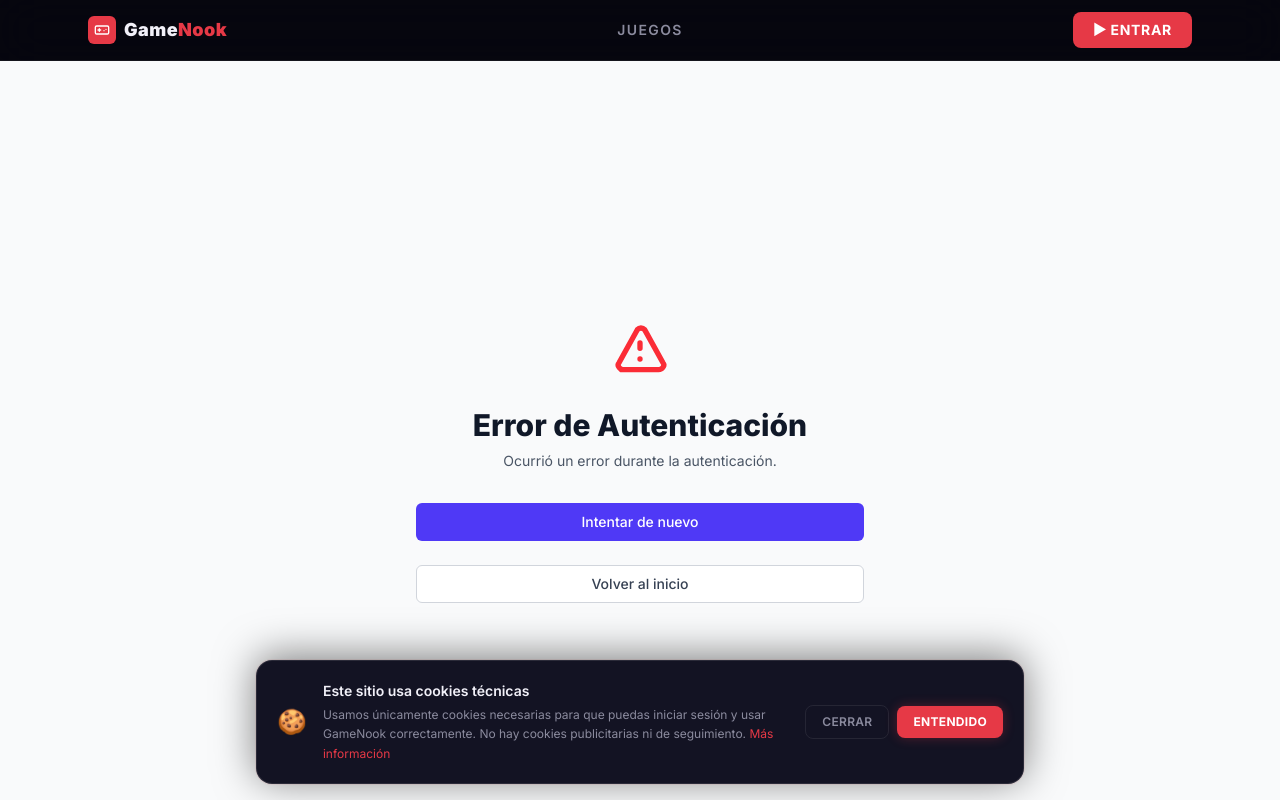
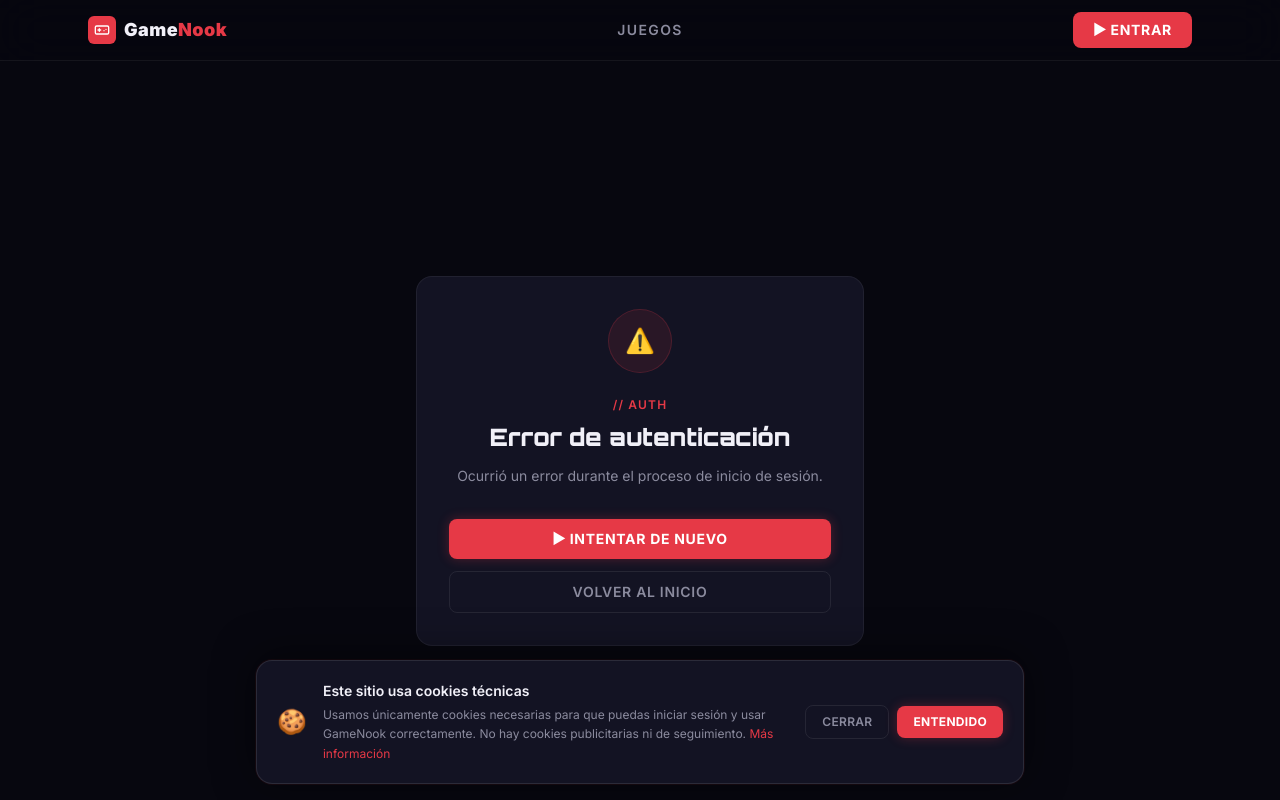
Before and after one commit to drosillo1/GameNook, a Next.js app: page /auth/error in a window 1280 px wide. Shown: the top 800 px of the page. Built offline with nearby package versions, Linux system fonts and the light colour scheme; no server answers; what @midudev/tailwind-animations would draw is missing.

Commit message:
Modificado error login antiguo

```diff
--- /dev/null
+++ b/src/app/auth/error/AuthErrorClient.tsx
@@ -0,0 +1,87 @@
+'use client'
+
+// src/app/auth/error/AuthErrorClient.tsx
+import { useSearchParams, useRouter } from 'next/navigation'
+
+const ERROR_MESSAGES: Record<string, { title: string; description: string }> = {
+  Configuration: {
+    title:       'Error de configuración',
+    description: 'Hay un problema con la configuración del servidor. Contacta con el administrador.',
+  },
+  AccessDenied: {
+    title:       'Acceso denegado',
+    description: 'No tienes permiso para acceder con esta cuenta.',
+  },
+  Verification: {
+    title:       'Enlace caducado',
+    description: 'El enlace de acceso ha expirado o ya fue utilizado. Solicita uno nuevo.',
+  },
+  Default: {
+    title:       'Error de autenticación',
+    description: 'Ocurrió un error durante el proceso de inicio de sesión.',
+  },
+}
+
+export default function AuthErrorClient() {
+  const searchParams = useSearchParams()
+  const router       = useRouter()
+
+  const errorKey = searchParams.get('error') ?? 'Default'
+  const { title, description } = ERROR_MESSAGES[errorKey] ?? ERROR_MESSAGES.Default
+
+  return (
+    <div className="min-h-screen bg-gn-bg font-body flex items-center justify-center px-6">
+      <div className="w-full max-w-md">
+
+        {/* Card */}
+        <div className="bg-gn-card border border-white/[0.06] rounded-2xl p-8 text-center">
+
+          {/* Icono */}
+          <div className="w-16 h-16 mx-auto mb-6 rounded-full bg-gn-primary/10
+                          border border-gn-primary/20 flex items-center justify-center">
+            <span className="text-2xl">⚠️</span>
+          </div>
+
+          {/* Eyebrow */}
+          <p className="text-gn-primary text-xs font-semibold uppercase tracking-widest mb-2">
+            // Auth
+          </p>
+
+          {/* Título */}
+          <h1
+            className="font-display font-black text-2xl text-gn-text mb-3"
+            style={{ fontFamily: 'Orbitron, monospace' }}
+          >
+            {title}
+          </h1>
+
+          {/* Descripción */}
+          <p className="text-gn-muted text-sm leading-relaxed mb-8">
+            {description}
+          </p>
+
+          {/* Botones */}
+          <div className="flex flex-col gap-3">
+            <button
+              onClick={() => router.push('/auth/signin')}
+              className="w-full py-2.5 bg-gn-primary hover:bg-gn-primary-dark text-white
+                         text-sm font-bold uppercase tracking-wider rounded-lg
+                         transition-colors shadow-[0_0_12px_rgba(230,57,70,0.3)]"
+            >
+              ▶ Intentar de nuevo
+            </button>
+            <button
+              onClick={() => router.push('/')}
+              className="w-full py-2.5 border border-white/[0.08] hover:border-white/20
+                         text-gn-muted hover:text-gn-text text-sm font-semibold
+                         uppercase tracking-wider rounded-lg transition-colors"
+            >
+              Volver al inicio
+            </button>
+          </div>
+        </div>
+
+      </div>
+    </div>
+  )
+}
--- a/src/app/auth/error/page.tsx
+++ b/src/app/auth/error/page.tsx
@@ -1,63 +1,15 @@
 // src/app/auth/error/page.tsx
-"use client"
+import { Suspense } from 'react'
+import AuthErrorClient from './AuthErrorClient'
 
-import { useSearchParams, useRouter } from "next/navigation"
-import { useEffect, useState } from "react"
-
-const errorMessages: { [key: string]: string } = {
-  Configuration: "Hay un problema con la configuración del servidor.",
-  AccessDenied: "No tienes permiso para acceder.",
-  Verification: "El token ha expirado o ya fue usado.",
-  Default: "Ocurrió un error durante la autenticación.",
-}
-
-export default function AuthError() {
-  const searchParams = useSearchParams()
-  const router = useRouter()
-  const [error, setError] = useState<string>("Default")
-
-  useEffect(() => {
-    const errorParam = searchParams.get('error')
-    if (errorParam) {
-      setError(errorParam)
-    }
-  }, [searchParams])
-
-  const errorMessage = errorMessages[error] || errorMessages.Default
-
+export default function AuthErrorPage() {
   return (
-    <div className="min-h-screen flex items-center justify-center bg-gray-50 py-12 px-4 sm:px-6 lg:px-8">
-      <div className="max-w-md w-full space-y-8">
-        <div className="text-center">
-          <div className="mx-auto h-16 w-16 text-red-500">
-            <svg fill="none" stroke="currentColor" viewBox="0 0 24 24">
-              <path strokeLinecap="round" strokeLinejoin="round" strokeWidth={2} d="M12 9v2m0 4h.01m-6.938 4h13.856c1.54 0 2.502-1.667 1.732-2.5L13.732 4c-.77-.833-1.964-.833-2.732 0L4.082 16.5c-.77.833.192 2.5 1.732 2.5z" />
-            </svg>
-          </div>
-          <h2 className="mt-6 text-3xl font-extrabold text-gray-900">
-            Error de Autenticación
-          </h2>
-          <p className="mt-2 text-sm text-gray-600">
-            {errorMessage}
-          </p>
-        </div>
-
-        <div className="mt-8 space-y-6">
-          <button
-            onClick={() => router.push('/auth/signin')}
-            className="group relative w-full flex justify-center py-2 px-4 border border-transparent text-sm font-medium rounded-md text-white bg-indigo-600 hover:bg-indigo-700 focus:outline-none focus:ring-2 focus:ring-offset-2 focus:ring-indigo-500"
-          >
-            Intentar de nuevo
-          </button>
-
-          <button
-            onClick={() => router.push('/')}
-            className="group relative w-full flex justify-center py-2 px-4 border border-gray-300 text-sm font-medium rounded-md text-gray-700 bg-white hover:bg-gray-50 focus:outline-none focus:ring-2 focus:ring-offset-2 focus:ring-indigo-500"
-          >
-            Volver al inicio
-          </button>
-        </div>
+    <Suspense fallback={
+      <div className="min-h-screen bg-gn-bg flex items-center justify-center">
+        <div className="w-8 h-8 border-2 border-gn-primary border-t-transparent rounded-full animate-spin" />
       </div>
-    </div>
+    }>
+      <AuthErrorClient />
+    </Suspense>
   )
 }
```
